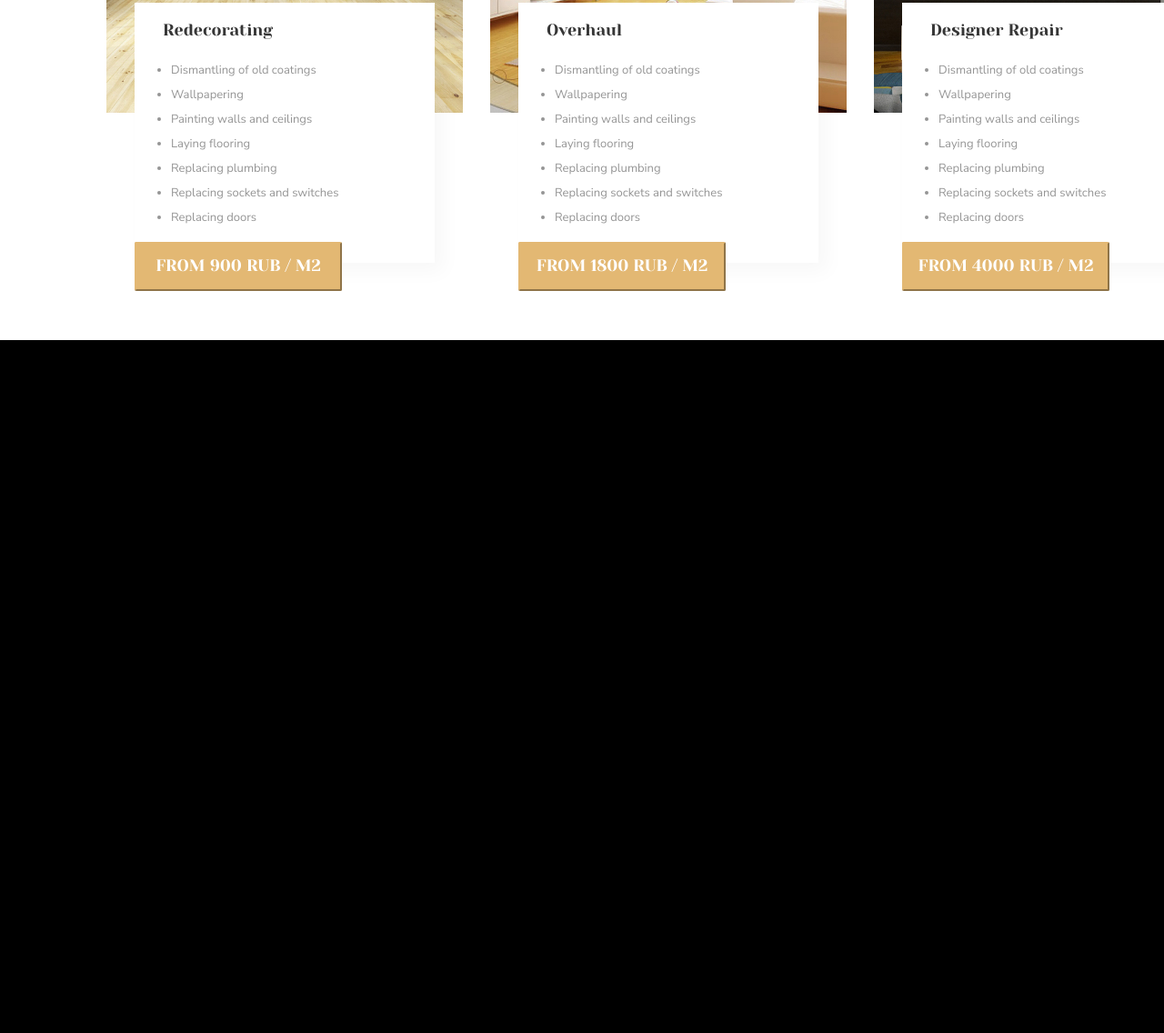
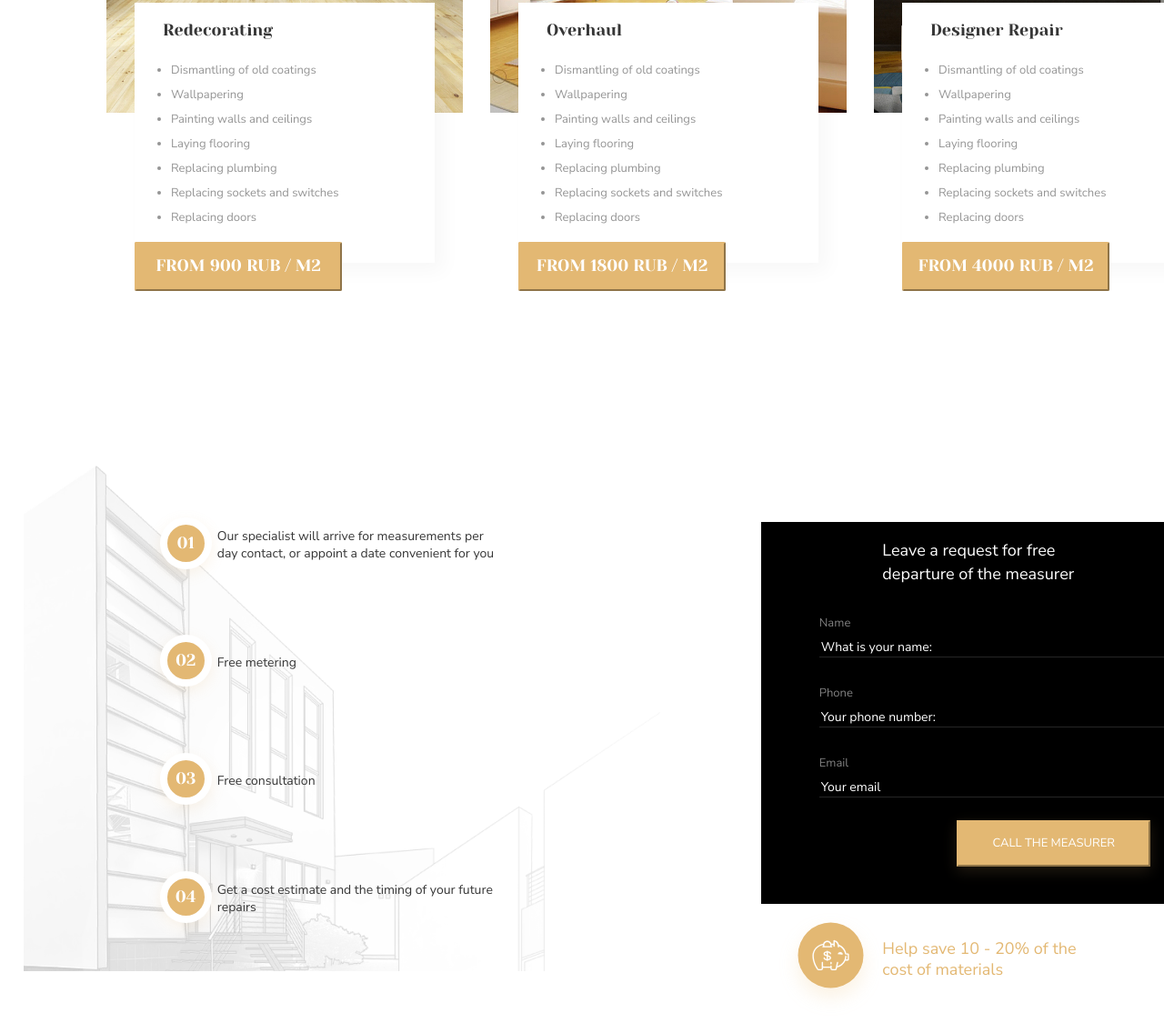
Before and after one commit to MargoG197/Figma-pr-1, a plain HTML site: page Index.html in a window 1280 px wide. Shown: the part 2878-4014 px from the top of the page at 91% size. Before the commit the page ends 3252 px from the top, so only its background shows below. Drawn offline with Linux system fonts and the light colour scheme.

Commit message:
page4 finished

```diff
--- a/Index.html
+++ b/Index.html
@@ -45,7 +45,7 @@
 </body>
 
 </html>
-
+<!-- page1  page1  page1  page1 -->
 <html>
 
 <body class="black">
@@ -98,6 +98,7 @@
 </body>
 
 </html>
+<!-- page2  page2  page2  page2 -->
 <html>
 <main class="white">
 
@@ -180,8 +181,75 @@
                     <button class="button_price">from 4000 rub / m2</button>
                 </container>
             </div>
-
+        </container>
     </body>
 </main>
 
 </html>
+<!-- page3  page3  page3  page3 -->
+<html>
+
+<body>
+    <main class="white">
+        <container class="body_page4">
+            <div class="container_page4">
+                <span class="container_page4_22">
+                <div class="border_circle">
+                    <p class="circle_p4">01</p>
+                    <p class="text_page4">Our specialist will arrive for measurements per day contact, or appoint a date convenient for you</p>
+                </div>
+                <div class="border_circle">
+                    <p class="circle_p4">02</p>
+                    <p class="text_page4">Free metering</p>
+                </div>
+                <div class="border_circle">
+                    <p class="circle_p4">03</p>
+                    <p class="text_page4">Free consultation</p>
+                </div>
+                <div class="border_circle">
+                    <p class="circle_p4">04</p>
+                    <p class="text_page4">Get a cost estimate and the timing of your future repairs</p>
+                </div>
+                </span>
+            </div>
+
+            <div class="container_page4_2">
+                <form>
+                    <h3 class="header_page4">Leave a request for free<br> departure of the measurer</h3>
+                </form>
+                <form>
+                    <p>
+                        <b class="p4">Name</b><br>
+                        <input class="placeholder_p4" name="name" type="text" placeholder="What is your name:">
+                    </p>
+                </form>
+                <form>
+                    <p>
+                        <b class="p4">Phone</b><br>
+                        <input class="placeholder_p4" name="phone" type="text" placeholder="Your phone number:">
+                    </p>
+                </form>
+                <form>
+                    <p>
+                        <b class="p4">Email</b><br>
+                        <input class="placeholder_p4" name="email" type="text" placeholder="Your email">
+                    </p>
+                </form>
+                <form>
+                    <p>
+                        <button class="button_page4">Call the measurer</button>
+                    </p>
+                </form>
+                <div class="container_page4_3">
+                    <img src="Images/Group.svg">
+                    <p class="text_helpsave">Help save 10 - 20% of the<br> cost of materials</p>
+                </div>
+            </div>
+
+        </container>
+
+    </main>
+</body>
+
+</html>
+<!-- page4  page4  page4  page4 -->
--- a/Styles.css
+++ b/Styles.css
@@ -176,6 +176,7 @@ nunito  font-family: 'Nunito Sans', sans-serif; */
         text-align: center;
         font-size: 11px;
     }
+    /* page 1 end page 1 end page 1 end page 1 end page 1 end*/
 
     .black {
         background-color: black;
@@ -331,6 +332,7 @@ nunito  font-family: 'Nunito Sans', sans-serif; */
         margin-top: 175px;
         z-index: 3;
     }
+    /* page 2 end page 2 end page 2 end page 2 end page 2 end*/
 
     .white {
         background-color: white;
@@ -372,6 +374,7 @@ nunito  font-family: 'Nunito Sans', sans-serif; */
     .placeholder {
         width: 231px;
         height: 23px;
+        background-color: transparent;
         border: none;
         outline: none;
         outline-offset: none;
@@ -523,3 +526,161 @@ nunito  font-family: 'Nunito Sans', sans-serif; */
         border-radius: 2px;
         border-color: #E3B873;
     }
+    /* page 3 end page 3 end page 3 end page 3 end page 3 end*/
+
+    .body_page4 {
+        display: flex;
+        justify-content: space-around;
+        align-items: center;
+        margin-left: 0px;
+        margin-right: 100px;
+        padding-bottom: 250px;
+    }
+
+    .container_page4 {
+        background-image: url(images/image\ 6.1.png);
+        background-color: white;
+        width: 700px;
+        height: 645px;
+        padding-bottom: 52px;
+        padding-top: 117px;
+        margin-right: 60px;
+    }
+
+    .container_page4>span {
+        display: flex;
+        flex-direction: column;
+        align-items: flex-start;
+        justify-content: space-between;
+        width: 374px;
+        height: 473px;
+        margin-top: 20px;
+        margin-left: 150px;
+    }
+
+    .circle_p4 {
+        display: flex;
+        box-sizing: unset;
+        justify-content: center;
+        align-items: center;
+        min-width: 41px;
+        min-height: 41px;
+        background: #E3B873;
+        border: 8px solid #FFFFFF;
+        box-shadow: 0px 5px 15px rgba(227, 184, 115, 0.15);
+        border-radius: 30px;
+        font-family: 'Yeseva One', cursive;
+        font-style: normal;
+        font-weight: normal;
+        font-size: 18px;
+        line-height: 25px;
+        color: #FFFFFF;
+    }
+
+    .text_page4 {
+        display: flex;
+        margin-left: 6px;
+        font-style: normal;
+        font-weight: normal;
+        font-size: 14px;
+        line-height: 19px;
+        color: #363636;
+    }
+
+    .border_circle {
+        display: flex;
+        justify-content: flex-start;
+        align-items: center;
+        width: 374px;
+    }
+
+    .container_page4_2 {
+        display: flex;
+        flex-direction: column;
+        justify-content: space-between;
+        align-items: center;
+        background-color: black;
+        margin-top: 200px;
+    }
+
+    form:nth-child(5) {
+        align-self: flex-end;
+        margin-right: 49px;
+        margin-bottom: 27px;
+    }
+
+    form:nth-child(1) {
+        align-self: center;
+        margin: 0;
+    }
+
+    .header_page4 {
+        font-style: normal;
+        font-weight: normal;
+        text-align: left;
+        font-size: 18px;
+        line-height: 26px;
+        color: #FFFFFF;
+    }
+
+    .button_page4 {
+        background: #E3B873;
+        font-family: 'Nunito Sans', sans-serif;
+        width: 213px;
+        height: 51px;
+        border-color: #E3B873;
+        color: white;
+        text-transform: uppercase;
+        text-align: center;
+        font-size: 13px;
+        line-height: 21px;
+        box-shadow: 0px 5px 15px rgba(227, 184, 115, 0.15);
+    }
+
+    .p4 {
+        font-style: normal;
+        font-weight: normal;
+        font-size: 13px;
+        line-height: 21px;
+        color: rgba(255, 255, 255, 0.5);
+    }
+
+    .placeholder_p4::placeholder {
+        font-family: Nunito Sans;
+        font-style: normal;
+        font-weight: normal;
+        font-size: 14px;
+        line-height: 23px;
+        color: #FFFFFF;
+    }
+
+    .placeholder_p4 {
+        width: 408px;
+        height: 23px;
+        background-color: transparent;
+        border: none;
+        outline: none;
+        outline-offset: none;
+        border-bottom: 1px solid rgba(255, 255, 255, 0.15);
+    }
+
+    .container_page4_3 {
+        display: flex;
+        background-color: white;
+        align-items: center;
+        padding-left: 20px;
+        padding-top: 10px;
+        z-index: 3;
+    }
+
+    .text_helpsave {
+        text-align: left;
+        font-size: 18px;
+        color: #E3B873;
+        font-style: normal;
+        font-weight: normal;
+        line-height: 23px;
+        width: 344px;
+        height: 47px;
+    }
+    /* page 4 end page 4 end  page 4 end  page 4 end */
```
Also changed, not shown: Images/Group.svg (added). Lines whose indentation alone changed are shown as unchanged.
